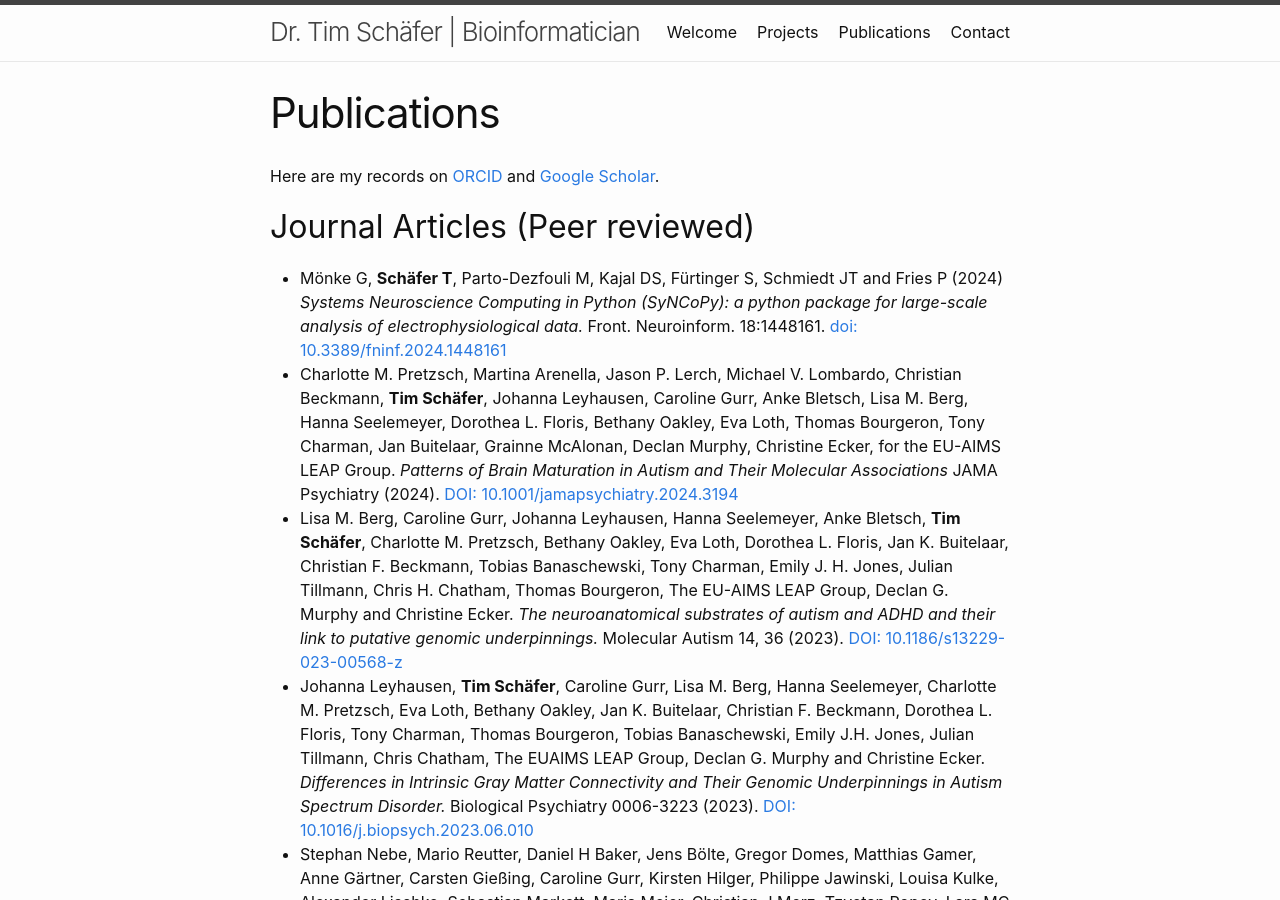
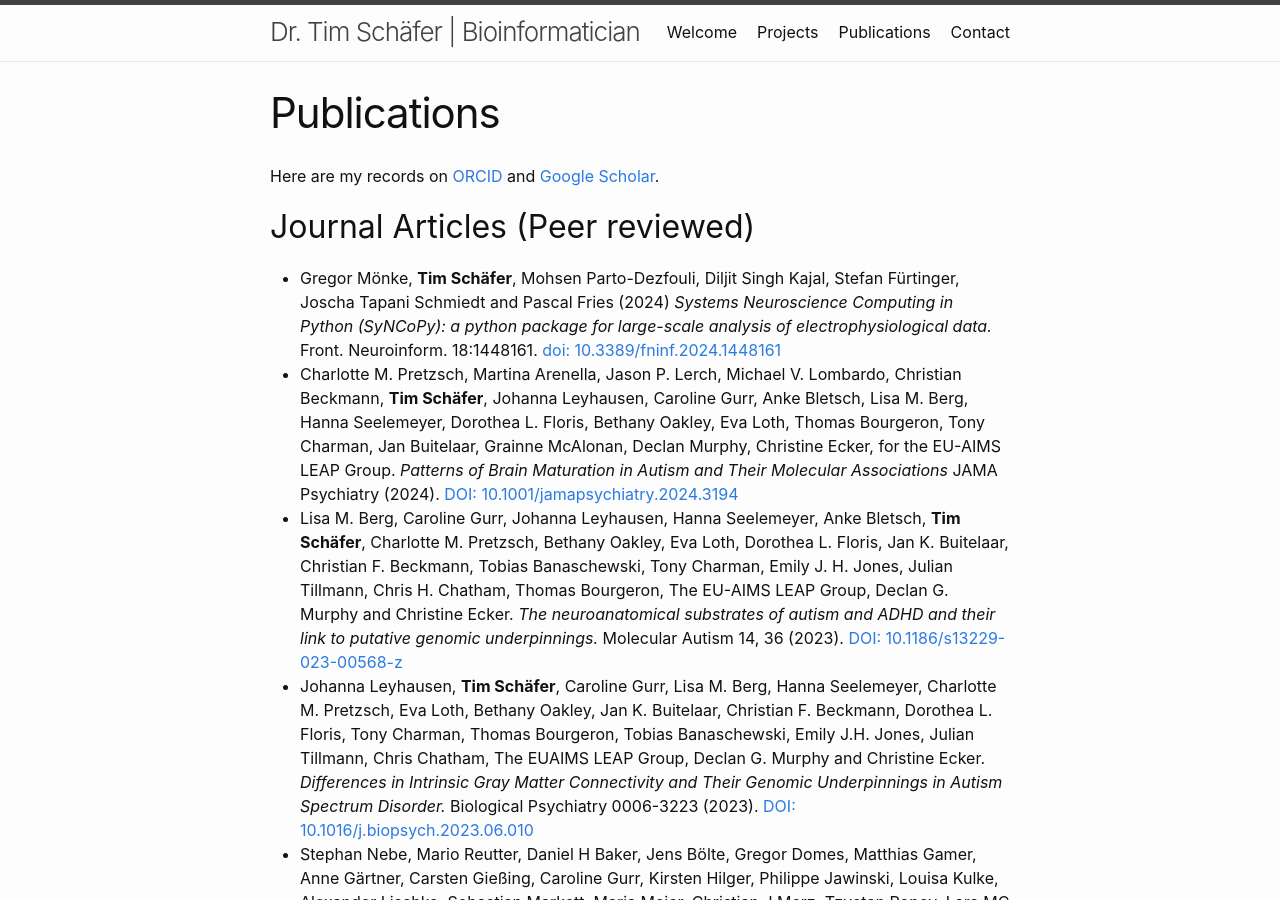
Before and after one commit to dfsp-spirit/dfsp-spirit.github.io, a Jekyll site: the page built from x030_publications.markdown, in a window 1280 px wide and 900 px high. Built offline with Jekyll 4.4.1, drawn with Linux system fonts in a browser that asks for light colours.

Commit message:
FIX: add consisten author style to syncopy paper

```diff
--- a/x030_publications.markdown
+++ b/x030_publications.markdown
@@ -8,7 +8,7 @@ Here are my records on [ORCID](https://orcid.org/0000-0002-3683-8070) and [Googl
 
 ## Journal Articles (Peer reviewed)
 
-* Mönke G, **Schäfer T**, Parto-Dezfouli M, Kajal DS, Fürtinger S, Schmiedt JT and Fries P (2024) *Systems Neuroscience Computing in Python (SyNCoPy): a python package for large-scale analysis of electrophysiological data.* Front. Neuroinform. 18:1448161. [doi: 10.3389/fninf.2024.1448161](https://doi.org/10.3389/fninf.2024.1448161)
+* Gregor Mönke, **Tim Schäfer**, Mohsen Parto-Dezfouli, Diljit Singh Kajal, Stefan Fürtinger, Joscha Tapani Schmiedt and Pascal Fries (2024) *Systems Neuroscience Computing in Python (SyNCoPy): a python package for large-scale analysis of electrophysiological data.* Front. Neuroinform. 18:1448161. [doi: 10.3389/fninf.2024.1448161](https://doi.org/10.3389/fninf.2024.1448161)
 * Charlotte M. Pretzsch, Martina Arenella, Jason P. Lerch, Michael V. Lombardo, Christian Beckmann, **Tim Schäfer**, Johanna Leyhausen, Caroline Gurr, Anke Bletsch, Lisa M. Berg, Hanna Seelemeyer, Dorothea L. Floris, Bethany Oakley, Eva Loth, Thomas Bourgeron, Tony Charman, Jan Buitelaar, Grainne McAlonan, Declan Murphy, Christine Ecker, for the EU-AIMS LEAP Group. *Patterns of Brain Maturation in Autism and Their Molecular Associations* JAMA Psychiatry (2024). [DOI: 10.1001/jamapsychiatry.2024.3194
 ](https://doi.org/10.1001/jamapsychiatry.2024.3194)
 * Lisa M. Berg, Caroline Gurr, Johanna Leyhausen, Hanna Seelemeyer, Anke Bletsch, **Tim Schäfer**, Charlotte M. Pretzsch, Bethany Oakley, Eva Loth, Dorothea L. Floris, Jan K. Buitelaar, Christian F. Beckmann, Tobias Banaschewski, Tony Charman, Emily J. H. Jones, Julian Tillmann, Chris H. Chatham, Thomas Bourgeron, The EU-AIMS LEAP Group, Declan G. Murphy and Christine Ecker. *The neuroanatomical substrates of autism and ADHD and their link to putative genomic underpinnings.* Molecular Autism 14, 36 (2023). [DOI: 10.1186/s13229-023-00568-z](https://doi.org/10.1186/s13229-023-00568-z)
```
